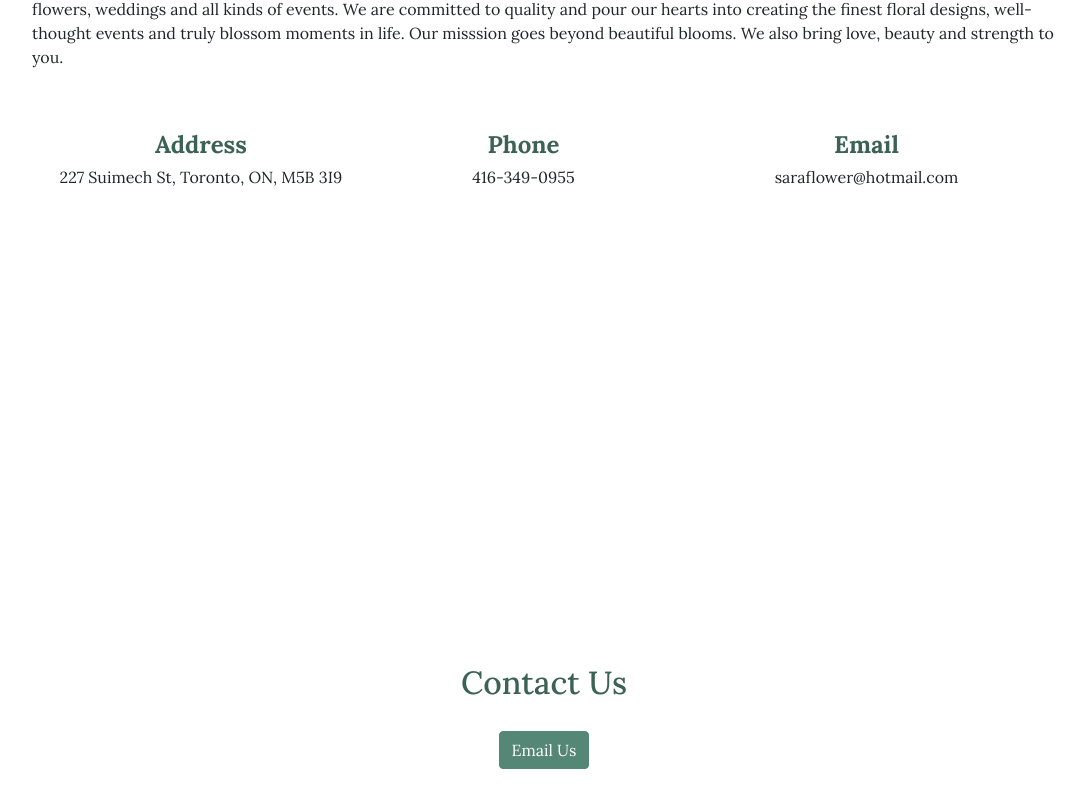
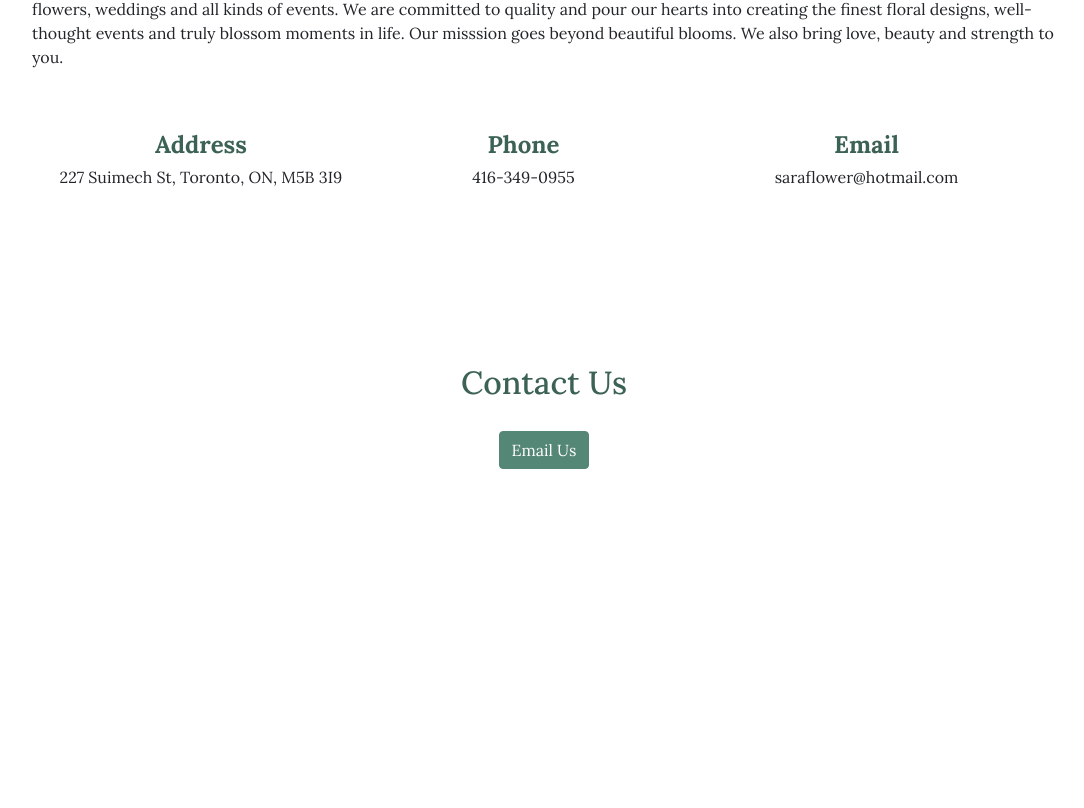
Before and after one commit to tingtingwang217/Flower_Shop_Web_App, a React (Create React App) app in the folder frontend/: page /about in a window 1280 px wide. Shown: the part 220-1028 px from the top of the page, without its empty margins (96-1180 px from the left). Built offline with nearby package versions, Linux system fonts and the light colour scheme; no server answers.

Commit message:
update contact

```diff
--- a/frontend/src/index.css
+++ b/frontend/src/index.css
@@ -168,5 +168,5 @@ table{
 }
 
 .contactPad{
-  padding-top: 300px;
+  padding-bottom: 300px;
 }
```
